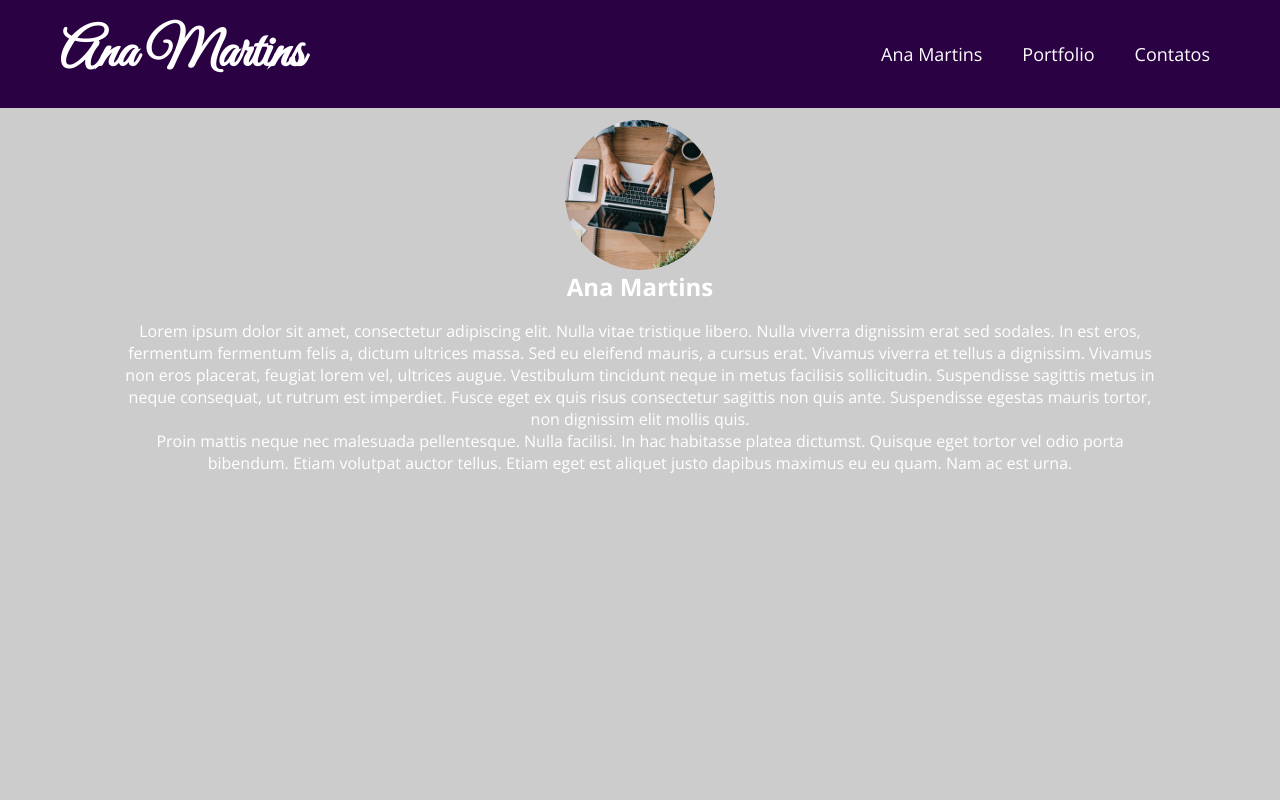
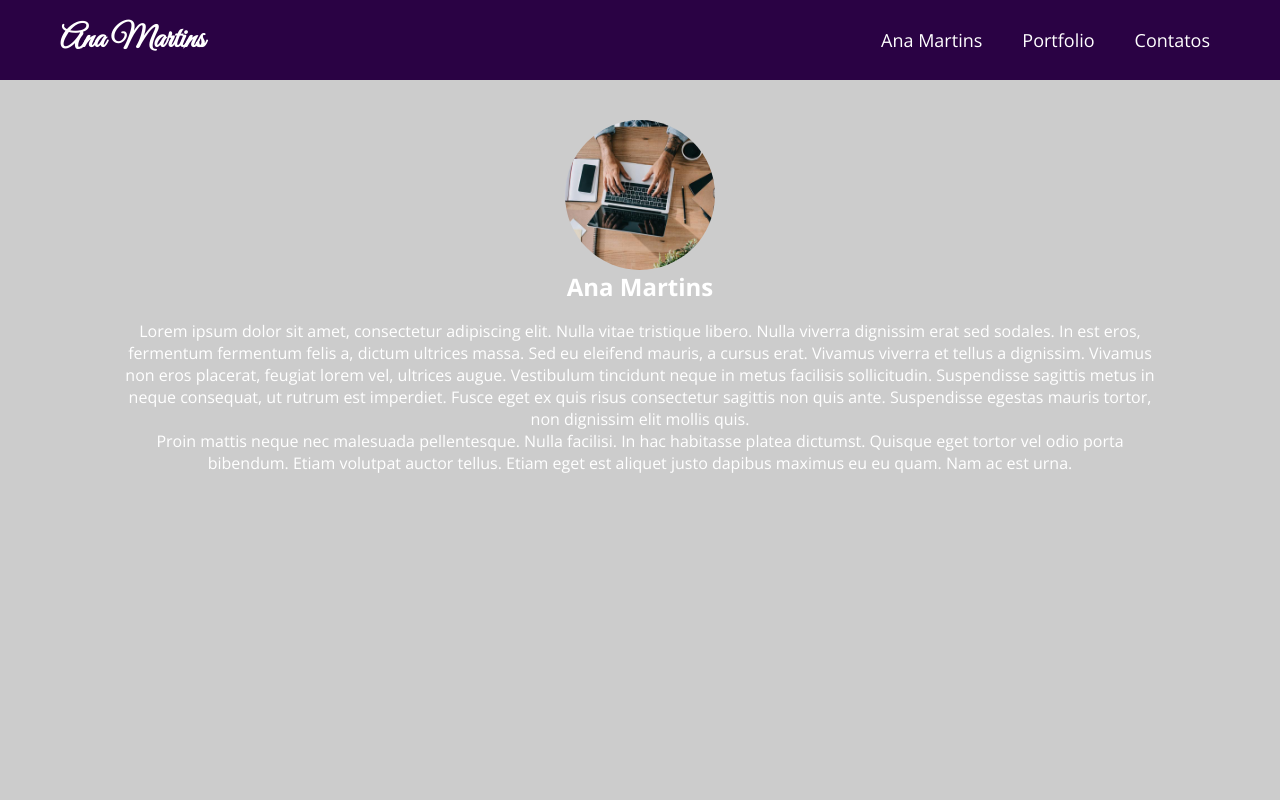
Before and after one commit to multiprojeto/layoutana, a plain HTML site: page index.html in a window 1280 px wide. Shown: the top 800 px of the page. Drawn offline with nearby package versions, Linux system fonts and the light colour scheme.

Commit message:
Add files via upload

```diff
--- a/css/layout.css
+++ b/css/layout.css
@@ -33,7 +33,7 @@ header {
 
 .logo {
   color: white;
-  font-size: 54px;
+  font-size: 32px;
   font-weight: bold;
   font-family: "Great Vibes", cursive;
   }
```
